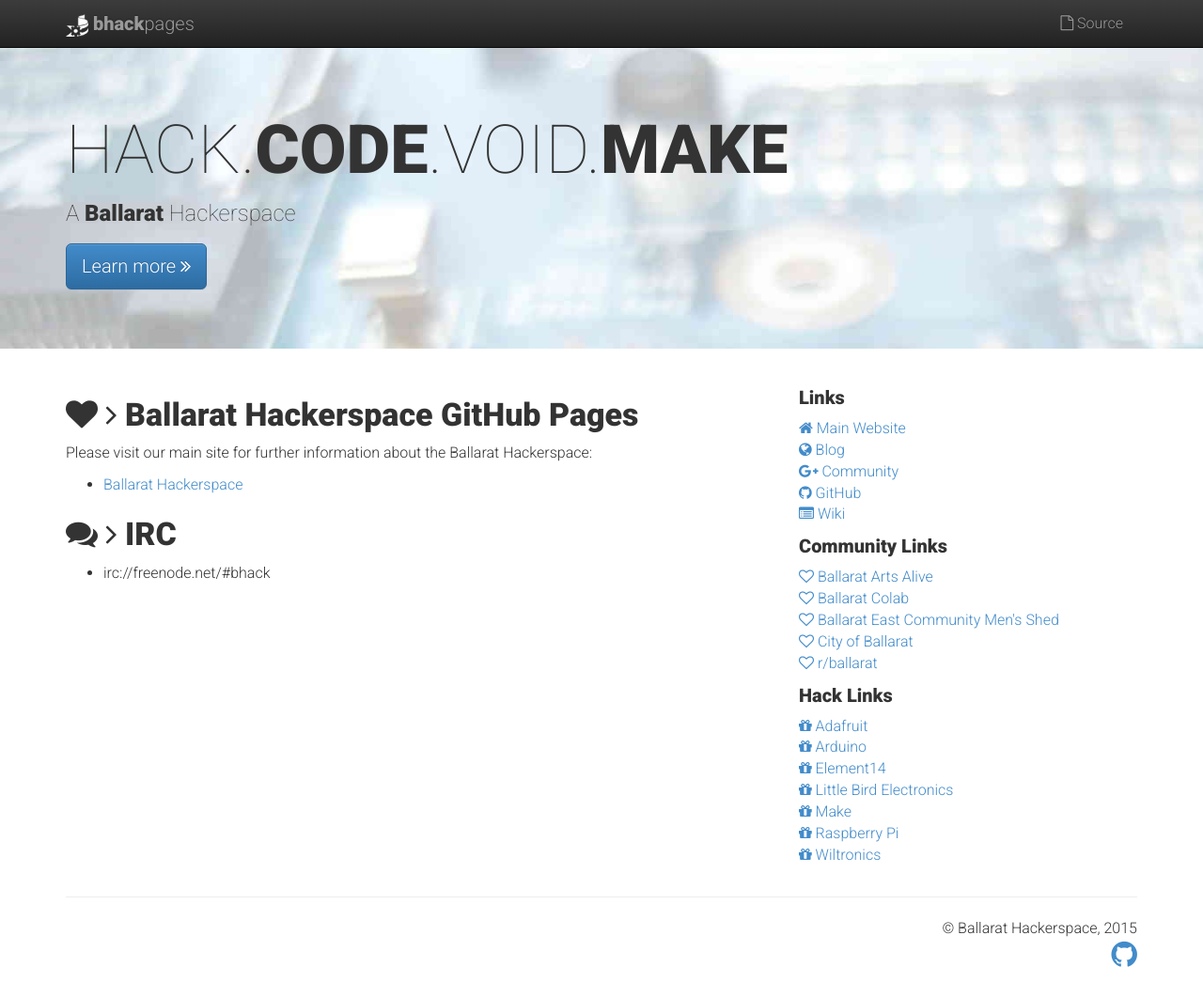
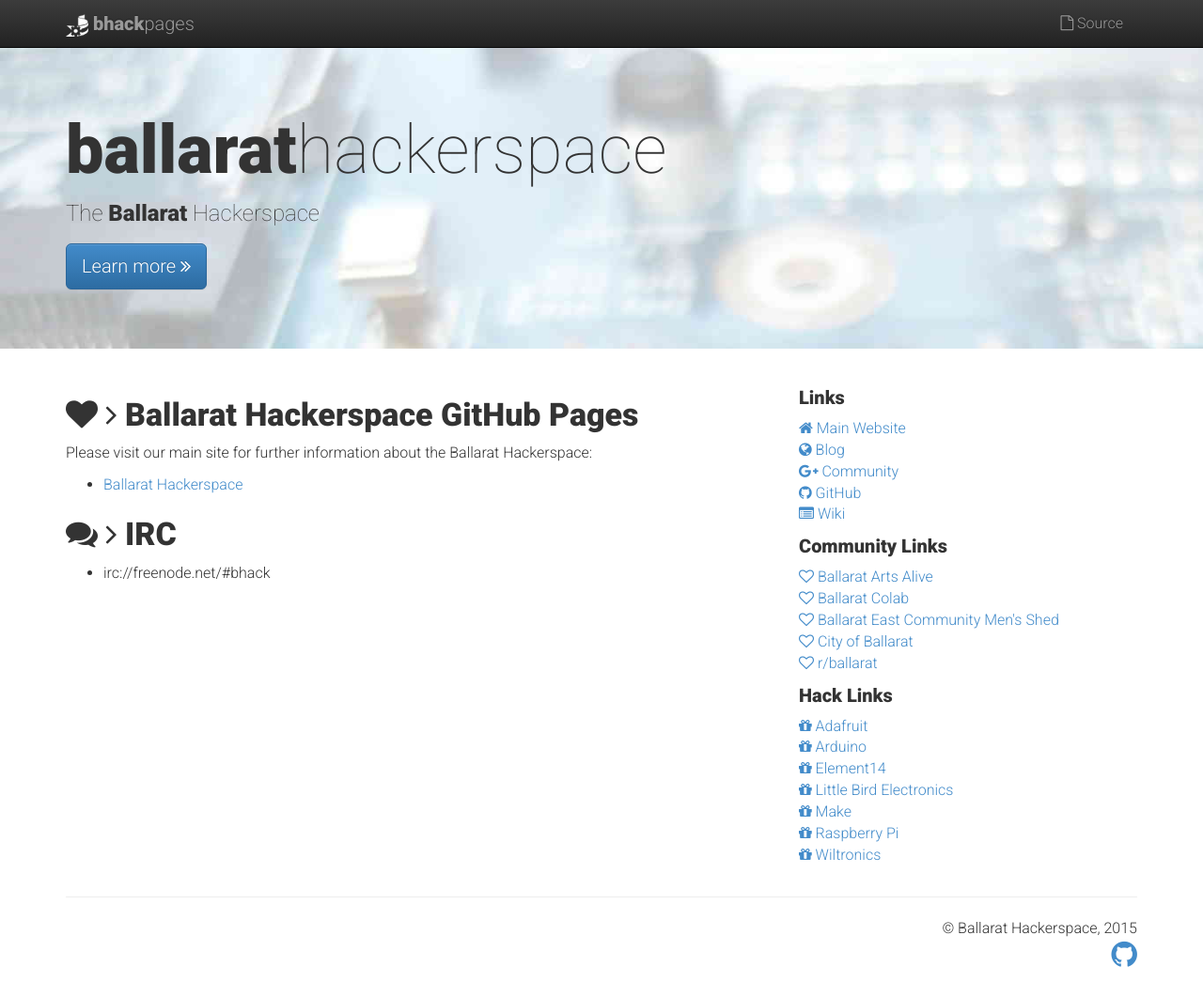
Before and after one commit to ballarat-hackerspace/ballarat-hackerspace.github.io, a Jekyll site: the page built from index.md, in a window 1280 px wide and 1045 px high. Shown: the whole window at 94% size. Built offline with Jekyll 4.4.1, drawn with Linux system fonts in a browser that asks for light colours; nearby versions of some CDN libraries; Markdown is read by kramdown in place of the engine named in the settings.

Commit message:
Update _config.yml

```diff
--- a/_config.yml
+++ b/_config.yml
@@ -1,8 +1,8 @@
-name: HACK.<strong>CODE</strong>.<wbr>VOID.<strong>MAKE</strong>
-blurb: A <strong>Ballarat</strong> Hackerspace
+name: <strong>ballarat</strong>hackerspace
+blurb: The <strong>Ballarat</strong> Hackerspace
 copyright: Ballarat Hackerspace
 markdown: redcarpet
 highlighter: pygments
-siteurl: http://bhack.in
-emailaddress: hello@bhack.in
+siteurl: https://ballarathackerspace.org.au
+emailaddress: hello@ballarathackerspace.org.au
 communityurl: http://plus.bhack.in
```
